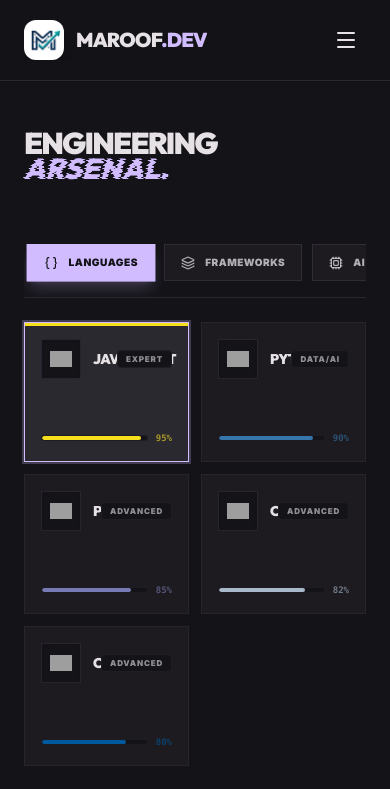
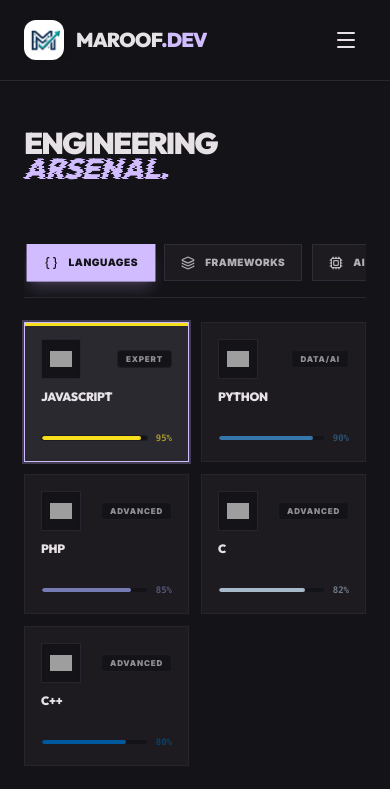
Before and after one commit to muhammadmaroof11/portfolio, a Vue app: page /skills in a window 390 px wide. Shown: the top 789 px of the page. Built offline with nearby package versions, Linux system fonts and the light colour scheme; grey boxes are pictures that could not be loaded; a web font is replaced by a local one.

Commit message:
minor ui fixes

```diff
--- a/src/components/LivePortraitBackground.vue
+++ b/src/components/LivePortraitBackground.vue
@@ -369,7 +369,7 @@ watch(() => themeStore.currentStyle, () => {
     <!-- Portrait Container (Float above canvas, offset opposite of mouse) -->
     <div
       ref="portraitRef"
-      class="relative w-full max-w-[240px] md:max-w-[380px] lg:max-w-[480px] xl:max-w-[540px] aspect-[1/1.1] z-10 overflow-visible flex items-end justify-center transition-all duration-700"
+      class="relative w-full max-w-[240px] md:max-w-[380px] lg:max-w-[410px] xl:max-w-[465px] aspect-[1/1.1] z-10 overflow-visible flex items-end justify-center transition-all duration-700"
       :class="[
         themeStore.currentStyle === 'brutal' ? 'border-4 border-on-surface' :
         themeStore.currentStyle === 'street' ? 'street-card !rounded-[2rem] md:!rounded-[4rem]' :
--- a/src/views/ContactView.vue
+++ b/src/views/ContactView.vue
@@ -249,13 +249,13 @@ onBeforeUnmount(() => {
           <div v-if="!submitted" class="space-y-6 md:space-y-8">
             <div class="grid grid-cols-2 gap-4 sm:gap-6 md:gap-8">
               <div class="space-y-3 relative group/input">
-                <label class="font-black text-[9px] md:text-[10px] tracking-[0.3em] uppercase text-on-surface opacity-60 px-4">Your Name</label>
+                <label class="font-black text-[9px] md:text-[10px] tracking-[0.3em] uppercase text-on-surface opacity-60 px-4">Name</label>
                 <input v-model="form.name" type="text" placeholder="Enter your name" required
                   class="w-full px-5 py-3.5 rounded-xl bg-surface-container border-2 border-primary/5 focus:border-primary focus:ring-4 focus:ring-primary/10 outline-none transition-all font-body text-base text-on-surface placeholder:text-on-surface-variant/40 shadow-inner dark:bg-black/20" />
                 <div class="absolute bottom-0 left-4 right-4 h-[2px] bg-gradient-to-r from-transparent via-primary/50 to-transparent scale-x-0 group-focus-within/input:scale-x-100 transition-transform duration-500 origin-center"></div>
               </div>
               <div class="space-y-3 relative group/input">
-                <label class="font-black text-[9px] md:text-[10px] tracking-[0.3em] uppercase text-on-surface opacity-60 px-4">Email Address</label>
+                <label class="font-black text-[9px] md:text-[10px] tracking-[0.3em] uppercase text-on-surface opacity-60 px-4">email</label>
                 <input v-model="form.email" type="email" placeholder="your.email@domain.com" required
                   class="w-full px-5 py-3.5 rounded-xl bg-surface-container border-2 border-primary/5 focus:border-primary focus:ring-4 focus:ring-primary/10 outline-none transition-all font-body text-base text-on-surface placeholder:text-on-surface-variant/40 shadow-inner dark:bg-black/20" />
                 <div class="absolute bottom-0 left-4 right-4 h-[2px] bg-gradient-to-r from-transparent via-primary/50 to-transparent scale-x-0 group-focus-within/input:scale-x-100 transition-transform duration-500 origin-center"></div>
@@ -271,7 +271,7 @@ onBeforeUnmount(() => {
             </div>
 
             <!-- Status Board -->
-            <div class="grid grid-cols-2 sm:grid-cols-4 gap-4 p-4 rounded-xl bg-surface/50 border border-primary/5 font-mono text-[9px] tracking-wider uppercase text-on-surface/50">
+            <div class="grid hidden lg:grid grid-cols-2 sm:grid-cols-4 gap-4 p-4 rounded-xl bg-surface/50 border border-primary/5 font-mono text-[9px] tracking-wider uppercase text-on-surface/50">
               <div class="flex flex-col gap-1 border-r border-on-surface/5 pr-2">
                 <span class="opacity-40">AVAILABILITY</span>
                 <span class="text-primary font-black flex items-center gap-1.5">
--- a/src/views/HomeView.vue
+++ b/src/views/HomeView.vue
@@ -279,7 +279,7 @@ onBeforeUnmount(() => {
         </div>
 
         <!-- Hero Visual (Overhauled with Live Background Canvas) -->
-        <div class="lg:col-span-5 relative order-1 lg:order-2 flex justify-center lg:justify-end layer-visual group z-30 mb-6 lg:mb-0 overflow-visible w-full max-w-[320px] md:max-w-[480px] lg:max-w-[560px] xl:max-w-[620px] mx-auto lg:mx-0">
+        <div class="lg:col-span-5 relative order-1 lg:order-2 flex justify-center lg:justify-end layer-visual group z-30 mb-6 lg:mb-0 overflow-visible w-full max-w-[320px] md:max-w-[480px] lg:max-w-[490px] xl:max-w-[540px] lg:-translate-y-12 xl:-translate-y-16 mx-auto lg:mx-0">
           <!-- Stylistic Backdrop Glow -->
           <div class="absolute inset-0 scale-[1.2] blur-[80px] md:blur-[120px] opacity-40 transition-all duration-1000 z-0"
             :class="[
--- a/src/views/SkillsView.vue
+++ b/src/views/SkillsView.vue
@@ -400,7 +400,8 @@ onBeforeUnmount(() => {
               :style="{ backgroundColor: skill.color }"
             ></div>
 
-            <div class="flex items-center justify-between gap-3 mb-4 w-full">
+            <div class="flex flex-col gap-2.5 mb-4 w-full">
+              <div class="flex items-center justify-between w-full">
                 <div class="flex items-center gap-3 min-w-0">
                   <!-- Icon Frame -->
                   <div class="w-10 h-10 flex items-center justify-center p-2 rounded shadow-inner bg-surface border border-primary/10 transition-transform duration-500 group-hover:scale-105 shrink-0"
@@ -421,8 +422,8 @@ onBeforeUnmount(() => {
                       class="w-full h-full object-contain" />
                   </div>
 
-                <!-- Skill Name next to Icon -->
-                <h4 class="text-sm md:text-base font-headline font-black uppercase tracking-tight text-on-surface truncate">
+                  <!-- Skill Name next to Icon (Desktop) -->
+                  <h4 class="hidden lg:block text-sm md:text-base font-headline font-black uppercase tracking-tight text-on-surface truncate">
                     {{ skill.name }}
                   </h4>
                 </div>
@@ -434,6 +435,12 @@ onBeforeUnmount(() => {
                 >
                   {{ skill.level }}
                 </span>
+              </div>
+
+              <!-- Skill Name in its own row (Mobile/Tablet) -->
+              <h4 class="lg:hidden text-xs sm:text-sm font-headline font-black uppercase tracking-tight text-on-surface truncate">
+                {{ skill.name }}
+              </h4>
             </div>
 
             <!-- Bottom Mini Stats Bar -->
```
Lines whose indentation alone changed are shown as unchanged.
